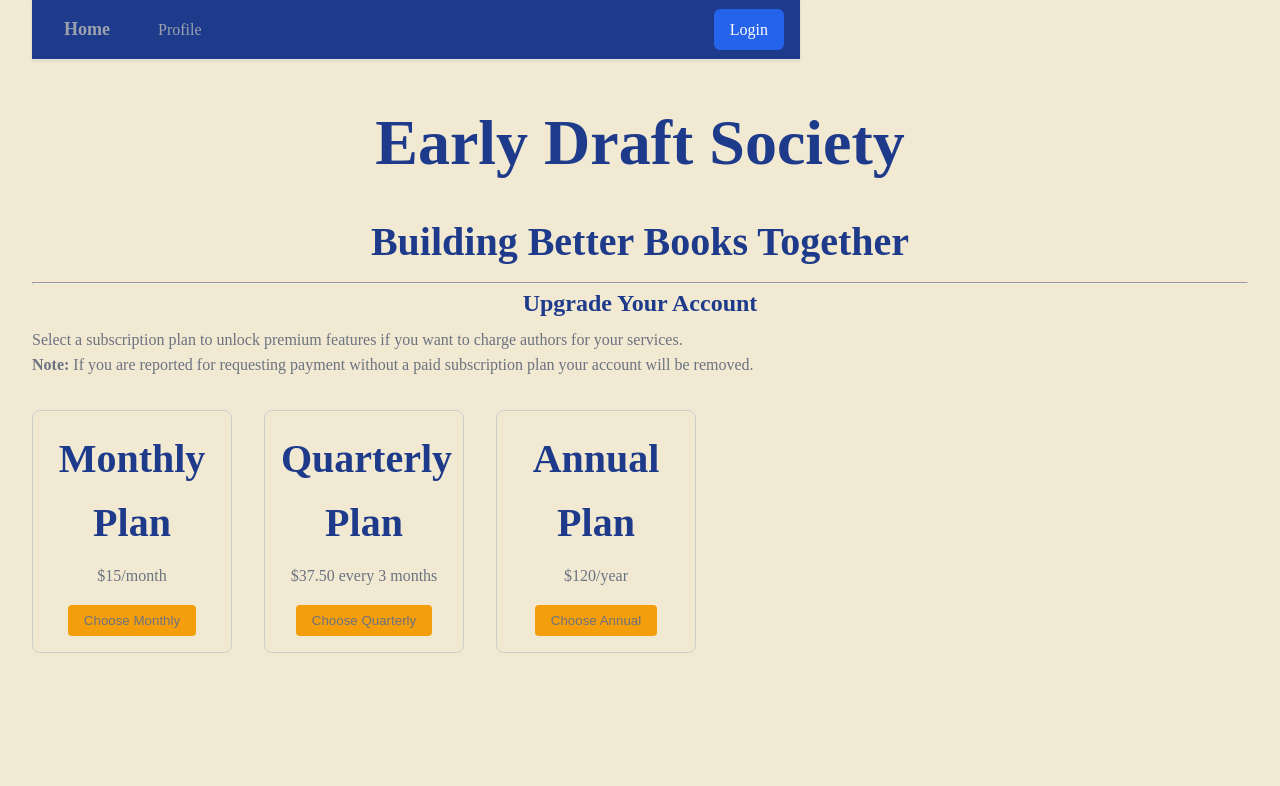
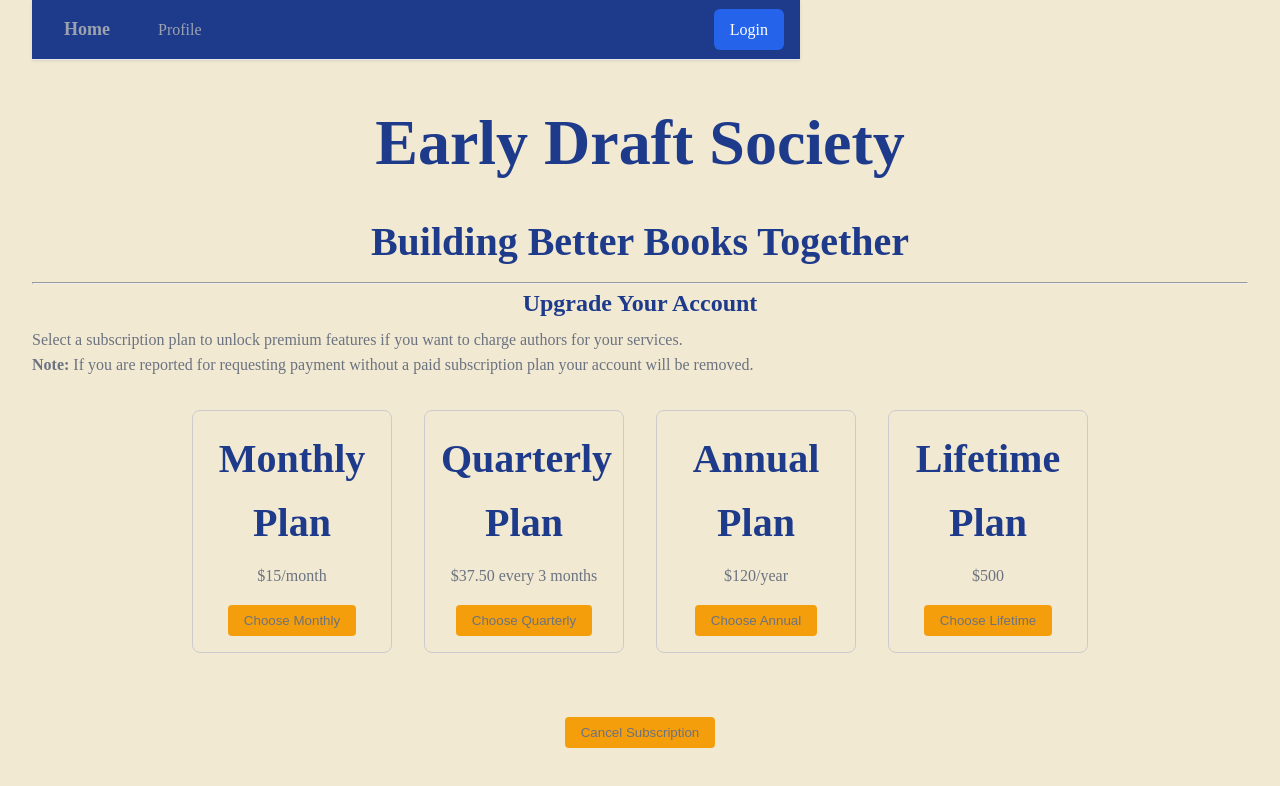
Before and after one commit to MiTOBrien/eds, a Vue app: page /subscriptions in a window 1280 px wide. Shown: the top 786 px of the page. Built offline with nearby package versions, Linux system fonts and the light colour scheme.

Commit message:
updates faq section with more information

```diff
--- a/src/views/FaqView.vue
+++ b/src/views/FaqView.vue
@@ -12,12 +12,17 @@ import NavbarView from './NavbarView.vue'
     </div>
     <div class="faq-section">
       <ul>
-        <li><strong>What is the difference between free accounts and paid accounts?</strong> Free accounts are limited to authors & readers who don't charge a fee for their services.  Paid accounts are only required for readers who charge authors a fee for their services.</li>
+        <li><strong>What is the difference between free accounts and paid accounts?</strong> All authors get a free account & readers who don't charge a fee for their services get a free acount. Paid accounts are only required for readers who charge authors a fee for their services.</li>
         <li><strong>What do I do if I contact a reader with a free account and they ask me for payment?</strong> Contact us by email, support@earlydraftsociety.com and include the reader's username and information showing they asked for payment. Their account will be disabled and they will no longer be listed on the website.</li>
-        <li><strong>What if I have a suggestion for improving the website?</strong> We are constantly trying to improve and make the site better for readers and authors. Email support@earlydraftsociety.com with your suggestions.</li>
+        <li><strong>What if I have a suggestion for improving the website?</strong> We are constantly trying to improve and make the site better for authors and readers. Email support@earlydraftsociety.com with your suggestions.</li>
         <li><strong>What if my genre or sub-genre is not listed?</strong> Email support@earlydraftsociety.com and your genre or sub-genre will be added.</li>
-        <li><strong>How can I reset my password?</strong> You can reset your password by clicking on the "Forgot Password" link on the login page and following the instructions.</li>
-        <li><strong>Can I change my username?</strong> Yes, you can change your username in the account settings section.</li>
+        <li><strong>How can I change or reset my password?</strong> You can change your password by clicking in the upper right corner and selecting "change password" from the dropdown menu. You can reset your password by clicking on the "Forgot Password" link on the login page, entering your email address you registered with and following the instructions in the email.</li>
+        <li><strong>Can I change my username?</strong> Yes, you can change your username, and other details by clicking "Profile" on the menu bar.</li>
+        <li><strong>I'm a reader and I don't want my real name shown on my reader card. What can I do?</strong> In the profile section where your name and username are listed there is a checkbox to hide your real name.</li>
+        <li><strong>I'm a reader and also have myself listed on Fiverr, UpWork, etc. Can I include that information in my bio/about section?</strong> No, you cannot include links to external sites like Fiverr or UpWork in your bio/about section. This site is designed for authors and readers to connect directly without other third-party sites. If you are caught linking to other sites, or directing users to other sites this will cause your account to be suspended.</li>
+        <li><strong>What should I do if I encounter a user who is violating the terms of service?</strong> If you encounter a user who is violating the terms of service, please report them by contacting support@earlydraftsociety.com with any relevant information.</li>
+        <li><strong>Where can I read the Terms of Service?</strong> You can read the Terms of Service by visiting the following link: <a href="/terms-of-service" target="_blank">Terms of Service</a>.</li>
+        <li><strong>Where can I read the Privacy Policy?</strong> You can read the Privacy Policy by visiting the following link: <a href="/privacy-policy" target="_blank">Privacy Policy</a>.</li>
       </ul>
     </div>
   </main>
--- a/src/views/SubscriptionView.vue
+++ b/src/views/SubscriptionView.vue
@@ -34,6 +34,27 @@ const startCheckout = async (tier) => {
     alert('Unable to start payment process.')
   }
 }
+
+const cancelSubscription = async () => {
+  try {
+    const response = await fetch(`${API_BASE_URL}/payments/${userStore.subscriptionId}`, {
+      method: 'DELETE',
+      headers: {
+        Authorization: `Bearer ${userStore.token}`,
+        'Content-Type': 'application/json',
+      },
+    })
+    const data = await response.json()
+    if (data.success) {
+      alert('Your subscription will be canceled at the end of the billing cycle.')
+    } else {
+      alert('Unable to cancel subscription. Please try again.')
+    }
+  } catch (err) {
+    console.error('Cancel error:', err)
+    alert('Something went wrong.')
+  }
+}
 </script>
 
 <template>
@@ -67,6 +88,16 @@ const startCheckout = async (tier) => {
         <p>$120/year</p>
         <button @click="startCheckout('annual')">Choose Annual</button>
       </div>
+
+      <div class="plan-card" :class="{ active: selectedPlan === 'lifetime' }">
+        <h2>Lifetime Plan</h2>
+        <p>$500</p>
+        <button @click="startCheckout('lifetime')">Choose Lifetime</button>
+      </div>
+    </div>
+
+    <div class="cancel-wrapper">
+      <button @click="cancelSubscription">Cancel Subscription</button>
     </div>
   </main>
 </template>
@@ -74,9 +105,11 @@ const startCheckout = async (tier) => {
 <style scoped>
 .plan-options {
   display: flex;
+  justify-content: center;
   gap: 2rem;
   margin-top: 2rem;
 }
+
 .plan-card {
   border: 1px solid #ccc;
   padding: 1rem;
@@ -84,12 +117,34 @@ const startCheckout = async (tier) => {
   width: 200px;
   text-align: center;
 }
+
 .plan-card.active {
   border-color: #0070f3;
   background-color: #f0f8ff;
 }
+
 button {
   margin-top: 1rem;
+}
+
+.cancel-wrapper {
+  margin-top: 3rem;
+  text-align: center;
+}
+
+.cancel-button {
+  background-color: #f87171; /* soft red */
+  color: white;
+  border: none;
+  padding: 0.75rem 1.5rem;
+  border-radius: 6px;
+  font-weight: 600;
+  cursor: pointer;
+  transition: background-color 0.2s ease;
+}
+
+.cancel-button:hover {
+  background-color: #dc2626; /* deeper red */
 }
 
 @media (max-width: 768px) {
@@ -104,5 +159,4 @@ button {
     margin-bottom: 1rem;
   }
 }
-
 </style>
```
